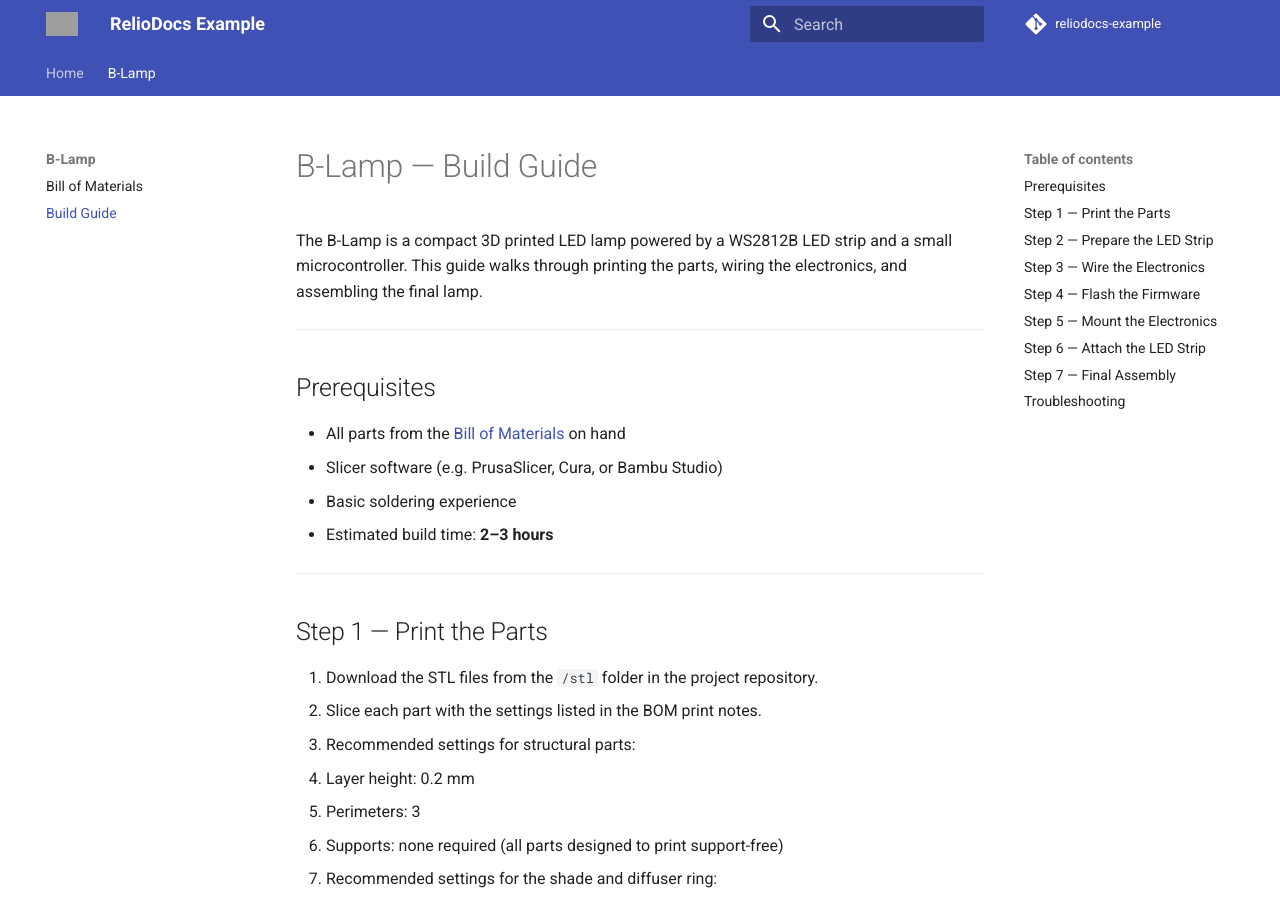
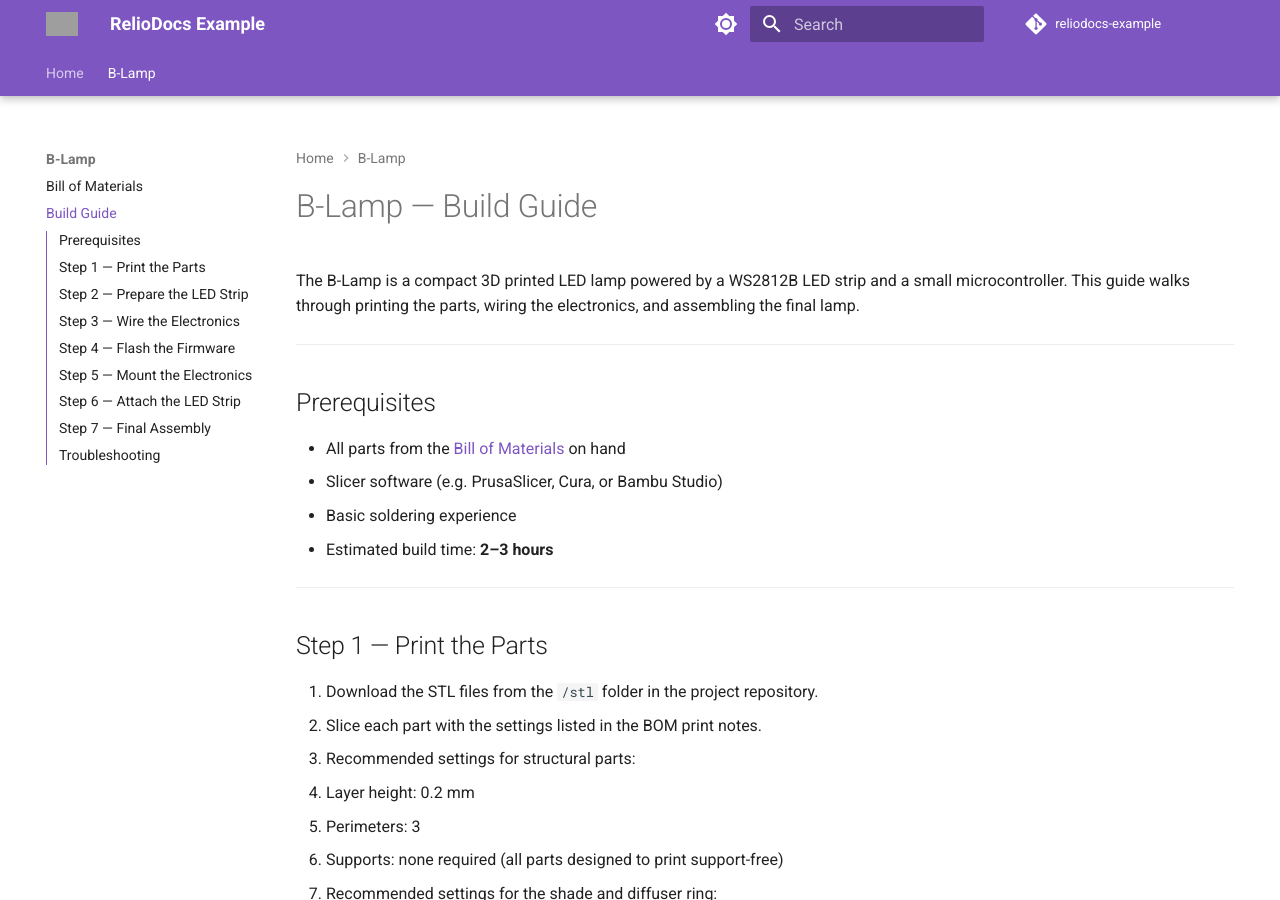
Before and after one commit to t00dle/reliodocs-example, an MkDocs documentation site: the page built from docs/b-lamp/build-guide.md, in a window 1280 px wide and 900 px high. Built offline with MkDocs 1.6.1 and Material for MkDocs 9.7.7, drawn with Linux system fonts in a browser that asks for light colours; comment, search, counter and statistics services are not loaded; grey boxes are pictures that could not be loaded.

Commit message:
Enhance Material theme with modern colors, features, and extensions

```diff
--- a/mkdocs.yml
+++ b/mkdocs.yml
@@ -9,16 +9,70 @@ theme:
   name: material
   logo: assets/logo.png
   favicon: assets/favicon.ico
+  palette:
+    - scheme: default
+      primary: deep purple
+      accent: cyan
+      toggle:
+        icon: material/brightness-7
+        name: Switch to dark mode
+    - scheme: slate
+      primary: deep purple
+      accent: cyan
+      toggle:
+        icon: material/brightness-4
+        name: Switch to light mode
+  font:
+    text: Roboto
+    code: Roboto Mono
   features:
     - navigation.instant
+    - navigation.instant.prefetch
     - navigation.tracking
     - navigation.tabs
+    - navigation.tabs.sticky
     - navigation.sections
+    - navigation.expand
+    - navigation.path
     - toc.follow
+    - toc.integrate
     - content.code.copy
+    - content.code.select
+    - content.code.annotate
+    - content.tabs.link
+    - content.tooltips
+    - search.suggest
+    - search.highlight
+    - search.share
 
 plugins:
   - search
+  - social
+  - tags
+  - minify
+
+extensions:
+  - pymdownx.emoji:
+      emoji_index: !!python/name:material.extensions.emoji.twemoji
+      emoji_generator: !!python/name:material.extensions.emoji.to_svg
+  - pymdownx.highlight:
+      use_pygments: true
+      line_spans: __span
+  - pymdownx.inlinehilite
+  - pymdownx.superfences:
+      custom_fences:
+        - name: mermaid
+          class: mermaid
+          format: !!python/name:pymdownx.superfences.fence_code_format
+  - pymdownx.tabbed:
+      alternate_style: true
+  - pymdownx.snippets
+  - pymdownx.details
+  - pymdownx.mark
+  - tables
+  - admonition
+  - toc:
+      permalink: true
 
 nav:
   - Home: index.md
--- a/requirements.txt
+++ b/requirements.txt
@@ -1 +1,5 @@
 mkdocs-material==9.5.31
+pymdown-extensions==10.7
+mkdocs-minify-plugin==0.8.0
+mkdocs-tags-plugin==0.4.0
+mkdocs-social-plugin==0.0.2
```
